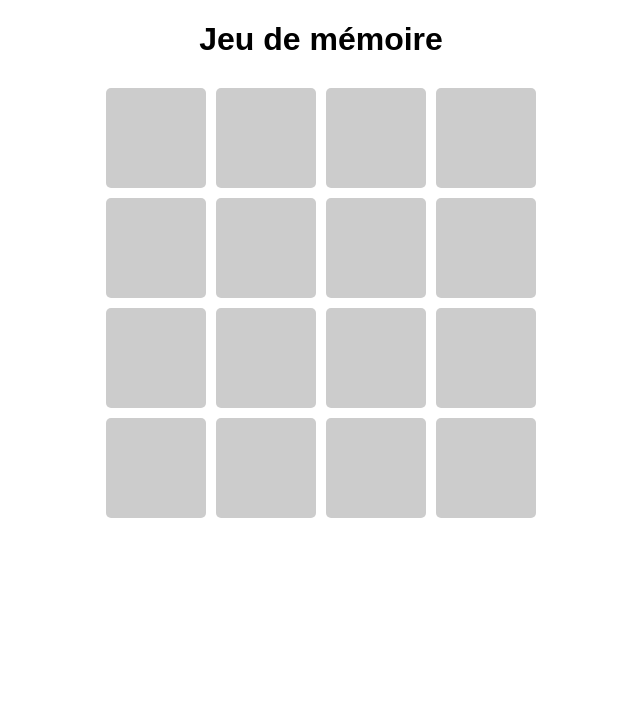
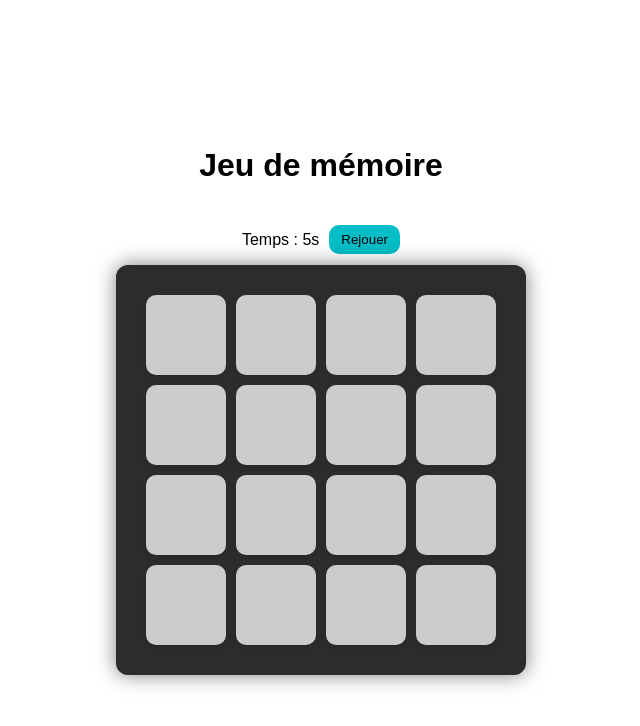
Before and after one commit to AuroreLP/MemoryGame, a plain HTML site: page index.html in a window 1280 px wide. Shown: the whole page, without its empty margins (319-959 px from the left). Drawn offline with Linux system fonts and the light colour scheme.

Commit message:
improved style + animations

```diff
--- a/index.html
+++ b/index.html
@@ -8,9 +8,18 @@
 </head>
 <body>
     <h1>Jeu de mémoire</h1>
-    <div id="game-board">
 
+    <div class="timer-restart">
+        <p id="timer">Temps : 0s</p>
+        <button id="restart">Rejouer</button>
     </div>
+
+    <p id="winMessage" style="display:none; color: #04bdc7; font-weight: bold; margin-top: 20px;"></p>
+
+    <div class="container">
+        <div class="game-board" id="gameBoard" role="region" aria-label="Plateau du jeu"></div>
+    </div>
+
 
     <script src="script.js"></script>
 
--- a/script.js
+++ b/script.js
@@ -1,88 +1,143 @@
-const cards = [
-    'https://picsum.photos/id/237/100/100',
-    'https://picsum.photos/id/238/100/100',
-    'https://picsum.photos/id/239/100/100',
-    'https://picsum.photos/id/240/100/100',
-    'https://picsum.photos/id/241/100/100',
-    'https://picsum.photos/id/242/100/100',
-    'https://picsum.photos/id/243/100/100',
-    'https://picsum.photos/id/244/100/100',
-];
+class Card {
+    constructor(emoji) {
+      this.emoji = emoji;
+      this.element = document.createElement('div');
+      this.element.className = 'card';
+      this.element.setAttribute('tabindex', '0');
+      this.element.setAttribute('role', 'button');
+      this.element.setAttribute('aria-label', 'Carte de mémoire');
+      this.flipped = false;
+      this.matched = false;
 
-const gameBoard = document.getElementById('game-board');
+      this.element.addEventListener('click', () => this.handleClick());
+      this.element.addEventListener('keydown', (e) => {
+        if (e.key === 'Enter' || e.key === ' ') this.handleClick();
+      });
+    }
 
-let selectedCards = [];
+    handleClick() {
+      if (this.flipped || this.matched) return;
+      this.flip();
+      game.handleCardFlip(this);
+    }
 
-function createCard(CardURL) {
-    // création de la carte
-    const card = document.createElement('div');
-    card.classList.add('card');
-    card.dataset.value = CardURL;
+    flip() {
+      this.flipped = true;
+      this.element.classList.add('flipped');
+      this.element.textContent = this.emoji;
+    }
 
-    // ajout du contenu de la carte - renvoi vers l'url de l'image
-    const cardContent = document.createElement('img');
-    cardContent.classList.add('card-content');
-    cardContent.src = `${CardURL}`;
+    unflip() {
+      this.flipped = false;
+      this.element.classList.remove('flipped');
+      this.element.textContent = '';
+    }
 
-    // ici on lie l'image à la carte
-    card.appendChild(cardContent);
+    match() {
+        this.matched = true;
+        this.element.classList.add('matched');
+        // Retire la classe après l'animation
+        setTimeout(() => {
+          this.element.classList.remove('matched');
+        }, 500);
+    }
 
-    card.addEventListener('click', onCardClick);
-    return card;
+
+    getNode() {
+      return this.element;
+
+  }
 }
 
-function duplicateArray(arraySimple){
-    let arrayDouble = [];
-    arrayDouble.push(...arraySimple);
-    arrayDouble.push(...arraySimple);
+  class MemoryGame {
+    constructor(boardId, timerId) {
+      this.board = document.getElementById(boardId);
+      this.timerDisplay = document.getElementById(timerId);
+      this.restartButton = document.getElementById('restart');
 
-    return arrayDouble;
-}
+      this.emojis = ['🐶', '🐱', '🐰', '🦊', '🐼', '🐻', '🐸', '🦁'];
+      this.cards = [];
+      this.firstCard = null;
+      this.lock = false;
+      this.startTime = null;
+      this.interval = null;
 
-// créer la méthode shuffleArray pour mélanger les cartes
-function shuffleArray(arrayToshuffle){
-    const arrayShuffled = arrayToshuffle.sort(() => 0.5 - Math.random());
-    return arrayShuffled;
-}
+      this.restartButton.addEventListener('click', () => this.start());
+      this.start();
+    }
 
-// créer fonction onCardClick pour retourner la carte sur le clic
-function onCardClick(e){
-    const card = e.target.parentElement;
-    card.classList.add('flip');
+    start() {
+      this.clearBoard();
+      this.shuffle();
+      this.render();
+      this.startTimer();
+      document.getElementById('winMessage').style.display = 'none';
+    }
 
-    selectedCards.push(card);
-    if(selectedCards.length == 2) {
-        setTimeout(() => {
-            // le code à exécuter après le timeout
-            if(selectedCards[0].dataset.value == selectedCards[1].dataset.value) {
-                // on a trouvé une paire
-                selectedCards[0].classList.add("matched");
-                selectedCards[1].classList.add("matched");
-                selectedCards[0].removeEventListener('click', onCardClick);
-                selectedCards[1].removeEventListener('click', onCardClick);
+    clearBoard() {
+      this.board.innerHTML = '';
+      this.cards = [];
+      this.firstCard = null;
+      clearInterval(this.interval);
+      this.timerDisplay.textContent = 'Temps : 0s';
+    }
 
-                const allCardsNotMatched = document.querySelectorAll('.card:not(.matched)');
-                console.log(allCardsNotMatched.length);
-                if (allCardsNotMatched.length == 0) {
-                    // le joueur a gagné
-                    alert("Bravo, vous avez gagné!");
-                }
+    shuffle() {
+      const deck = [...this.emojis, ...this.emojis].sort(() => 0.5 - Math.random());
+      deck.forEach(emoji => this.cards.push(new Card(emoji)));
+    }
+
+    render() {
+      this.cards.forEach(card => this.board.appendChild(card.getNode()));
+    }
+
+    startTimer() {
+      this.startTime = Date.now();
+      this.interval = setInterval(() => {
+        const seconds = Math.floor((Date.now() - this.startTime) / 1000);
+        this.timerDisplay.textContent = `Temps : ${seconds}s`;
+      }, 1000);
+    }
+
+    handleCardFlip(card) {
+        if (this.lock || card === this.firstCard) return;
+
+        card.flip();
+
+        if (!this.firstCard) {
+          this.firstCard = card;
+          return;
+        }
+
+        this.lock = true;
+
+        if (this.firstCard.emoji === card.emoji) {
+          // Match found
+          setTimeout(() => {
+            this.firstCard.match();
+            card.match();
+            this.firstCard = null;
+            this.lock = false;
+
+            if (this.cards.every(c => c.matched)) {
+              clearInterval(this.interval);
+              const seconds = Math.floor((Date.now() - this.startTime) / 1000);
+              const winMsg = document.getElementById('winMessage');
+              winMsg.textContent = `🎉 Bravo ! Toutes les paires trouvées en ${seconds}s !`;
+              winMsg.style.display = 'block';
             }
-            else{
-                // on s'est trompé
-                selectedCards[0].classList.remove("flip");
-                selectedCards[1].classList.remove("flip");
-            }
-            selectedCards = [];
-       }, 1000);
+          }, 300); // Laisse le temps de voir les deux cartes retournées
+        } else {
+          // No match
+          setTimeout(() => {
+            this.firstCard.unflip();
+            card.unflip();
+            this.firstCard = null;
+            this.lock = false;
+          }, 1000); // Donne une seconde pour que le joueur voie les cartes
+        }
     }
-}
 
-let allCards = duplicateArray(cards);
-// mélanger le tableau allCards avant de le parcourir
-allCards = shuffleArray(allCards);
-allCards.forEach(card => {
-    const cardHtml = createCard(card);
-    gameBoard.appendChild(cardHtml);
+  }
 
-})
+  const game = new MemoryGame('gameBoard', 'timer');
--- a/style.css
+++ b/style.css
@@ -1,41 +1,71 @@
 body {
-    font-family: Arial, Helvetica, sans-serif;
+    font-family: sans-serif;
     text-align: center;
+    background-color: white; /* fond sombre global */
+    height: 100vh;
+    margin: 0;
+    display: flex;
+    justify-content: center;
+    align-items: center;
+    flex-direction: column;
   }
 
-#game-board {
+  .timer-restart {
+    display: flex;
+    justify-content: center; /* Centre horizontalement */
+    align-items: center;     /* Aligne verticalement */
+    gap: 10px;               /* Espacement entre le texte et le bouton */
+    margin-top: 10px;        /* Un peu d'espace au-dessus */
+  }
+
+  .container {
+    background-color: #2c2c2c;
+    padding: 30px;
+    border-radius: 12px;
+    box-shadow: 0 0 20px rgba(0,0,0,0.5);
+  }
+
+  button {
+    border: 2px solid #04bdc7;
+    border-radius: 10px;
+    background-color: #04bdc7;
+    padding: 5px 10px;
+    cursor: pointer;
+  }
+
+  .game-board {
     display: grid;
-    grid-template-columns: repeat(4, 100px);
-    grid-template-rows: repeat(4, 100px);
-    grid-gap: 10px;
-    justify-content: center;
-    margin: 30px auto;
+    grid-template-columns: repeat(4, 80px);
+    gap: 10px;
+    margin: 0 auto;
   }
 
   .card {
     background-color: #ccc;
-    border-radius: 5px;
+    width: 100%;
+    aspect-ratio: 1 / 1;
+    font-size: 2rem;
+    display: flex;
+    align-items: center;
+    justify-content: center;
     cursor: pointer;
-    transform: rotateY(0deg);
-    transition: all 0.5s;
+    border-radius: 10px;
+    user-select: none;
+    box-shadow: 0 2px 5px rgba(0, 0, 0, 0.1);
+    transition: transform 0.3s ease, background-color 0.3s ease;
   }
 
-.card .card-content {
-    opacity: 0;
-    max-width: 100%;
-    transition: all 0.3s;
+  .card.flipped {
+    background-color: white;
+    transform: scale(1.05);
   }
 
-.card.flip {
-    transform: rotateY(180deg);
-}
-
-.card.flip .card-content {
-    opacity: 1;
+  @keyframes matchAnimation {
+    0% { transform: scale(1); background-color: #fff; }
+    50% { transform: scale(1.2); background-color: #90ee90; }
+    100% { transform: scale(1); background-color: #fff; }
   }
 
   .card.matched {
-    border: solid 4px rgb(0, 255, 0);
-    box-sizing: border-box;
-    cursor: default;
+    animation: matchAnimation 0.5s ease;
   }
--- /dev/null
+++ b/style_old.css
@@ -0,0 +1,41 @@
+body {
+    font-family: Arial, Helvetica, sans-serif;
+    text-align: center;
+}
+
+#game-board {
+    display: grid;
+    grid-template-columns: repeat(4, 100px);
+    grid-template-rows: repeat(4, 100px);
+    grid-gap: 10px;
+    justify-content: center;
+    margin: 30px auto;
+}
+
+.card {
+    background-color: #ccc;
+    border-radius: 5px;
+    cursor: pointer;
+    transform: rotateY(0deg);
+    transition: all 0.5s;
+}
+
+.card .card-content {
+    opacity: 0;
+    max-width: 100%;
+    transition: all 0.3s;
+}
+
+.card.flip {
+    transform: rotateY(180deg);
+}
+
+.card.flip .card-content {
+    opacity: 1;
+}
+
+.card.matched {
+    border: solid 4px rgb(0, 255, 0);
+    box-sizing: border-box;
+    cursor: default;
+}
```
Also changed, not shown: script_old.js (added, +88 -0 lines). Lines whose indentation alone changed are shown as unchanged.
